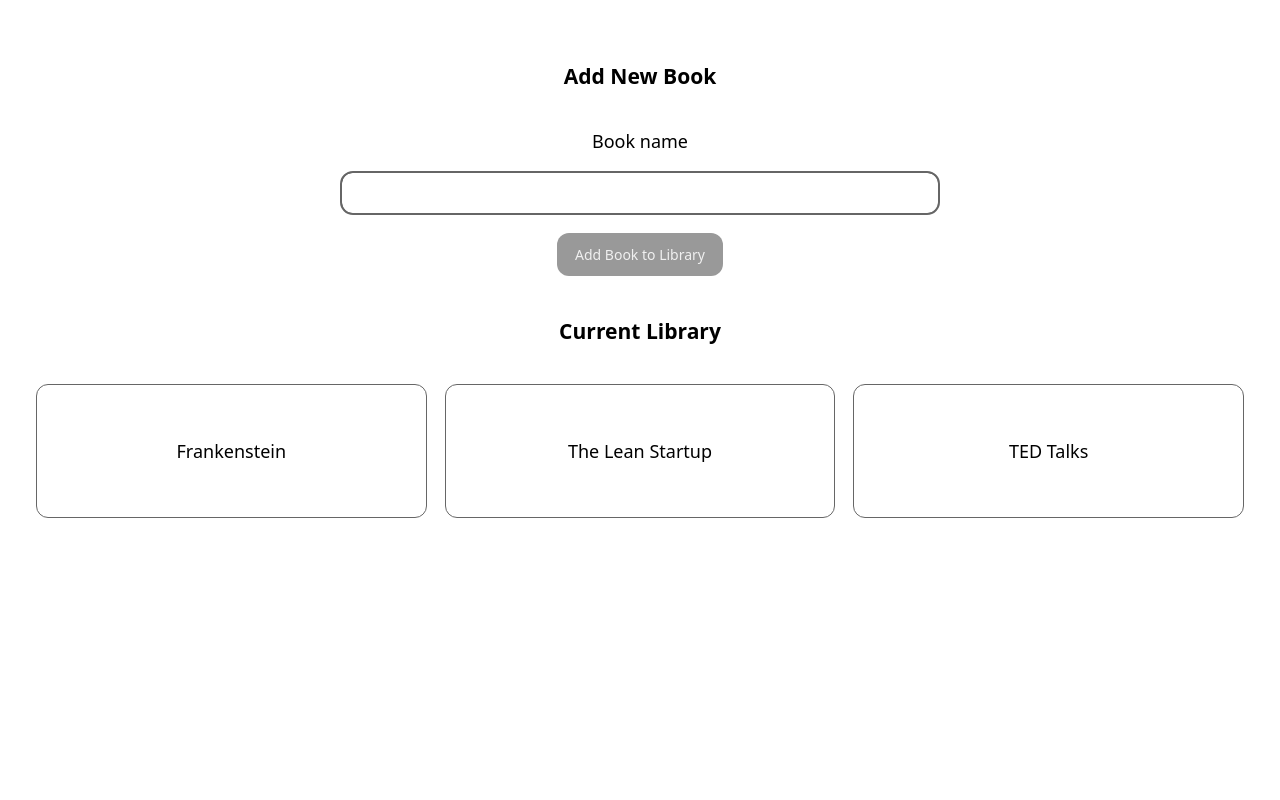
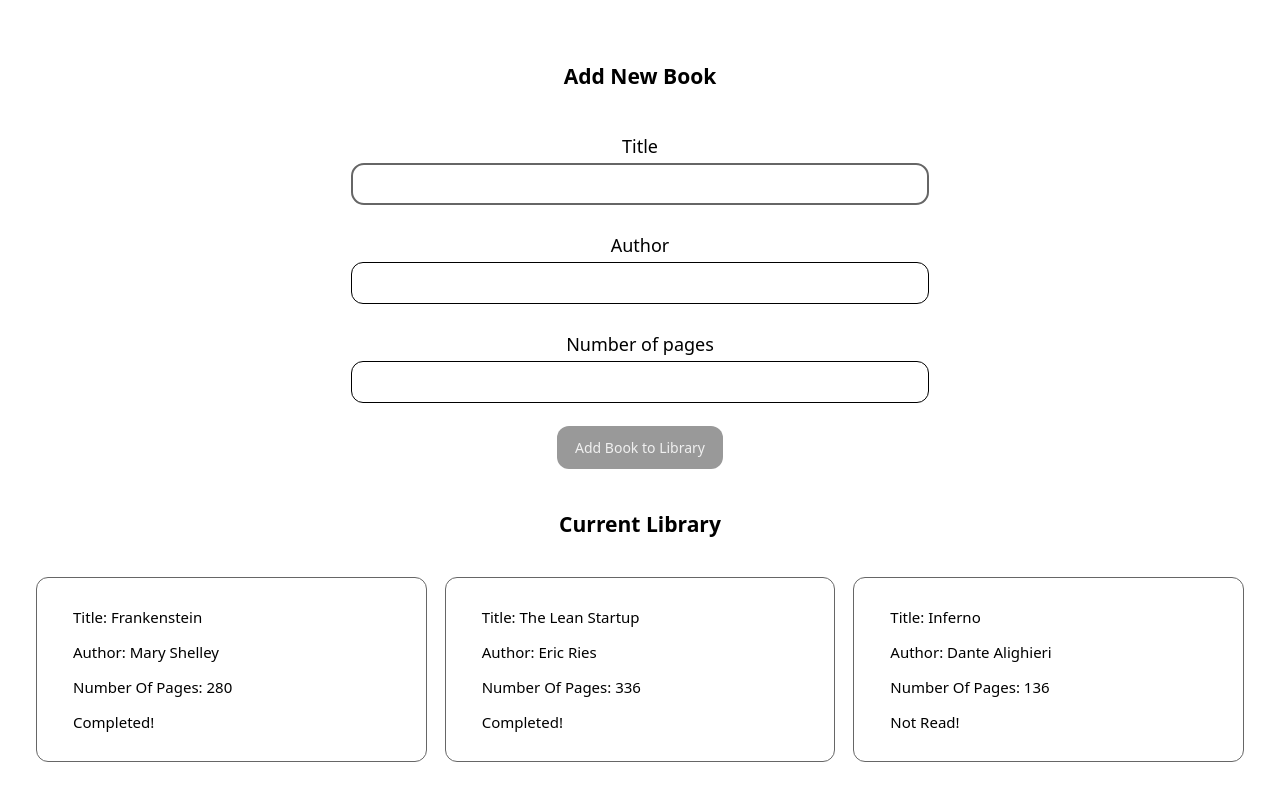
Before and after one commit to mathewbushuru/ReadTracker, a plain HTML site: page index.html in a window 1280 px wide. Drawn offline with Linux system fonts and the light colour scheme.

Commit message:
add multiple books fields

```diff
--- a/index.html
+++ b/index.html
@@ -10,8 +10,18 @@
   <body>
     <form>
       <h3>Add New Book</h3>
-      <label for="bookName">Book name </label>
-      <input type="text" id="bookName" autofocus />
+      <div>
+        <label for="bookName">Title </label>
+        <input type="text" id="bookName" autofocus required />
+      </div>
+      <div>
+        <label for="bookAuthor">Author </label>
+        <input type="text" id="bookAuthor" required />
+      </div>
+      <div>
+        <label for="bookPages">Number of pages </label>
+        <input type="number" id="bookPages" required />
+      </div>
       <button id="addBookBtn" type="submit">Add Book to Library</button>
     </form>
 
--- a/script.js
+++ b/script.js
@@ -1,32 +1,65 @@
 let myLibrary = [];
 
-function Book(name) {
+function Book(title, author, numPages, alreadyRead = false) {
   // Book constructor
-  this.name = name;
+  this.title = title;
+  this.author = author;
+  this.numPages = numPages;
+  this.alreadyRead = alreadyRead;
 }
+
+const frankenstein = new Book(
+  (title = "Frankenstein"),
+  (author = "Mary Shelley"),
+  (numPages = 280),
+  (alreadyRead = true)
+);
+addBookToLibrary(frankenstein);
+const leanStartup = new Book(
+  (title = "The Lean Startup"),
+  (author = "Eric Ries"),
+  (numPages = 336),
+  (alreadyRead = true)
+);
+addBookToLibrary(leanStartup);
+const inferno = new Book(
+  (title = "Inferno"),
+  (author = "Dante Alighieri"),
+  (numPages = 136),
+  (alreadyRead = false)
+);
+addBookToLibrary(inferno);
 
 function addBookToLibrary(book) {
   myLibrary.push(book);
 }
 
-let frankenstein = new Book("Frankenstein");
-addBookToLibrary(frankenstein);
-let leanStartup = new Book("The Lean Startup");
-addBookToLibrary(leanStartup);
-let tedTalks = new Book("TED Talks");
-addBookToLibrary(tedTalks);
-
 const currentLibraryDiv = document.getElementById("currentLibrary");
 
 const addBookBtn = document.getElementById("addBookBtn");
 const bookNameInput = document.getElementById("bookName");
+const bookAuthorInput = document.getElementById("bookAuthor");
+const bookPagesInput = document.getElementById("bookPages");
 
 addBookBtn.addEventListener("click", (event) => {
   event.preventDefault();
-  const newBook = new Book(bookNameInput.value);
+  if (
+    bookNameInput.value.length === 0 ||
+    bookAuthorInput.value.length === 0 ||
+    bookPagesInput.value.length === 0
+  ) {
+    return;
+  }
+  const newBook = new Book(
+    bookNameInput.value,
+    bookAuthorInput.value,
+    bookPagesInput.value
+  );
   myLibrary.push(newBook);
   renderCurrentBooks();
   bookNameInput.value = "";
+  bookAuthorInput.value = "";
+  bookPagesInput.value = "";
   bookNameInput.focus();
 });
 
@@ -35,7 +68,12 @@ function renderCurrentBooks() {
   for (let book of myLibrary) {
     const newBookCardDiv = document.createElement("div");
     newBookCardDiv.className = "newBookCard";
-    newBookCardDiv.textContent = book.name;
+    newBookCardDiv.innerHTML = `<p>Title: ${book.title}</p>`;
+    newBookCardDiv.innerHTML += `<p>Author: ${book.author}</p>`;
+    newBookCardDiv.innerHTML += `<p>Number of Pages: ${book.numPages}</p>`;
+    newBookCardDiv.innerHTML += `<p> ${
+      book.alreadyRead ? "Completed!" : "Not Read!"
+    }</p>`;
     currentLibraryDiv.appendChild(newBookCardDiv);
   }
 }
--- a/style.css
+++ b/style.css
@@ -17,7 +17,13 @@ input {
   padding: 8px 18px;
   font: inherit;
   outline-color: #666;
+  border: 1px solid;
   border-radius: 12px;
+}
+label,input{
+    display: block;
+    width: 90%;
+    margin: 5px auto;
 }
 button {
   align-self: center;
@@ -40,6 +46,8 @@ button {
 .newBookCard {
   border: 1px solid #666;
   border-radius: 12px;
-  padding: 54px 0;
+  padding: 14px 36px;
   text-transform: capitalize;
+  text-align: left;
+  font-size: 15px;
 }
```
